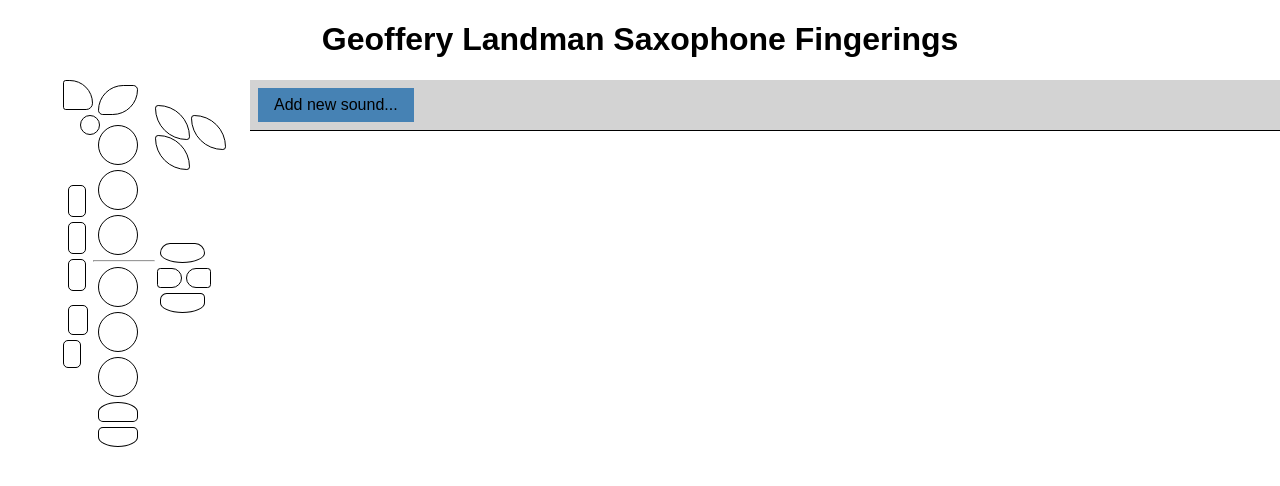
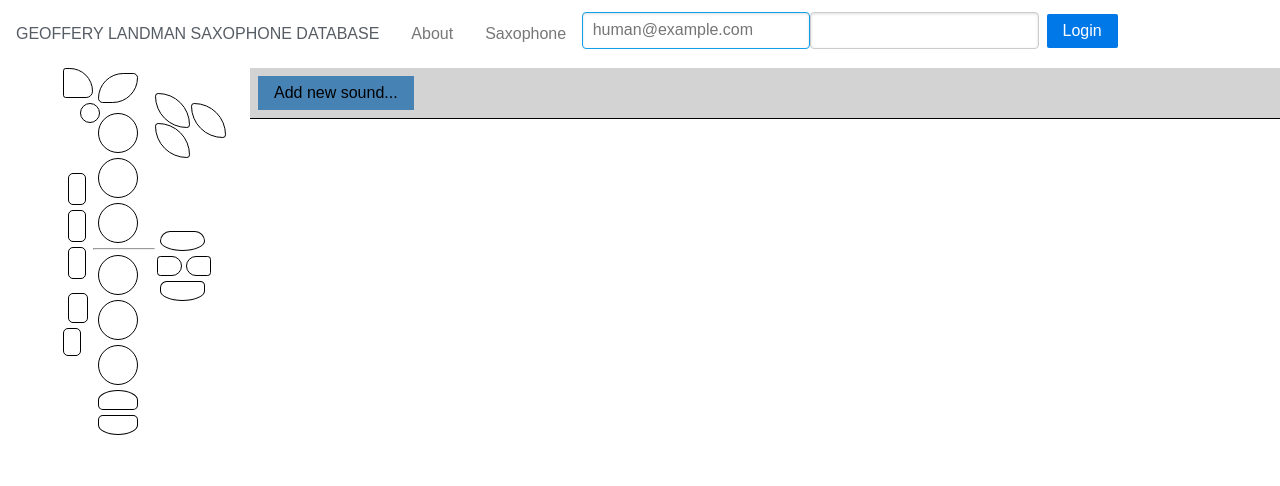
Before and after one commit to MikeSperone/landman-frontend, a React app: page / in a window 1280 px wide. Built offline with nearby package versions, Linux system fonts and the light colour scheme; some packages are replaced by stand-ins of ours.

Commit message:
WIP: navbar with login

```diff
--- a/public/index.html
+++ b/public/index.html
@@ -26,7 +26,6 @@
     <noscript>
       You need to enable JavaScript to run this app.
     </noscript>
-    <h1>Geoffery Landman Saxophone Fingerings</h1>
     <div id="root"></div>
   </body>
 </html>
--- a/src/components/Edit/index.js
+++ b/src/components/Edit/index.js
@@ -8,6 +8,12 @@ import Info from '../Info';
 import APIcalls from '../../APIcalls';
 import styled from 'styled-components';
 import './index.css';
+
+const EditWrapper = styled.div.attrs({
+    className: 'edit'
+})`
+    position: relative;
+`;
 
 const Spinner = styled.div`
     position: absolute;
@@ -108,7 +114,7 @@ class Edit extends React.Component {
     render() {
 
         return (
-            <div className="edit">
+            <EditWrapper>
                 <DeleteConfirmation
                     className={this.state.showDeleteConfirmation ? "" : "hidden"}
                     onCancel={this.toggleDelete.bind(this, false)}
@@ -137,7 +143,7 @@ class Edit extends React.Component {
                     />
                 </div>
                 <NotFound found={this.state.found} children={"Not Found"} />
-            </div>
+            </EditWrapper>
         );
     }
 }
--- /dev/null
+++ b/src/components/Login/index.js
@@ -0,0 +1,75 @@
+import React, { Component } from 'react';
+import Button from '../Button';
+
+class Login extends Component {
+
+    constructor(props) {
+        super(props);
+
+        this.state = {
+            email: '',
+            password: ''
+        };
+    }
+
+    validateEmail(email) {
+        return (
+            email.length > 5 &&
+            email.matches('@') &&
+            email.matches('.')
+        );
+    }
+
+    validatePassword(password) {
+        return password.length > 5;
+    }
+
+    validateForm() {
+        const errors = [];
+        if (!this.validateEmail(this.state.email)) errors.push('Invalid email address');
+        if (!this.validatePassword(this.state.password)) errors.push('Invalid password');
+        return errors;
+    }
+
+    handleChange = event => {
+        this.setState({
+            [event.target.id]: event.target.value
+        });
+    }
+
+    handleSubmit = event => {
+        event.preventDefault();
+    }
+
+    render() {
+        return (
+            <div className="Login">
+                <form className="pure-form" onSubmit={this.handleSubmit}>
+                    <fieldset>
+                        <input
+                            autoFocus
+                            type="email"
+                            name="email"
+                            placeholder="human@example.com"
+                            value={this.state.email}
+                            onChange={this.handleChange}
+                        />
+                        <input
+                            type="password"
+                            name="password"
+                            value={this.state.password}
+                            onChange={this.handleChange}
+                        />
+                        <Button
+                            type="submit"
+                            text="Login"
+                            disabled={!this.validateForm()}
+                        />
+                    </fieldset>
+                </form>
+            </div>
+        );
+    }
+}
+
+export default Login;
--- /dev/null
+++ b/src/components/NavBar/index.js
@@ -0,0 +1,32 @@
+import React from 'react';
+import Login from '../Login';
+import styled from 'styled-components';
+
+const HorizontalMenu = styled.div.attrs({
+    className: ''
+})`
+
+`;
+
+const MenuItem = props => (
+    <li className='pure-menu-item'>
+        <a href='#' className='pure-menu-link'>{props.name}</a>
+    </li>
+);
+const Menu = () => (
+    <ul className='pure-menu-list'>
+       <MenuItem name='About' />
+       <MenuItem name='Saxophone' />
+       <li className='pure-menu-item'><Login /></li>
+    </ul>
+);
+const Title = () => <div className='pure-menu-heading'>Geoffery Landman Saxophone Database</div>;
+
+const NavBar = () => (
+    <div className="pure-menu pure-menu-horizontal">
+        <Title />
+        <Menu />
+    </div>
+);
+
+export default NavBar;
--- a/src/index.js
+++ b/src/index.js
@@ -1,10 +1,16 @@
 import React from 'react';
 import ReactDOM from 'react-dom';
+import NavBar from './components/NavBar';
 import './index.css';
 
 import Edit from './components/Edit';
 
-const App = () => <Edit editType="search" />;
+const App = () => (
+    <div>
+        <NavBar />
+        <Edit editType="search" />
+    </div>
+);
 
 ReactDOM.render(
     <App />,
```
